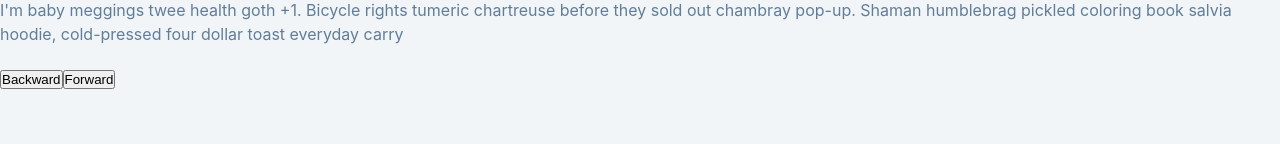
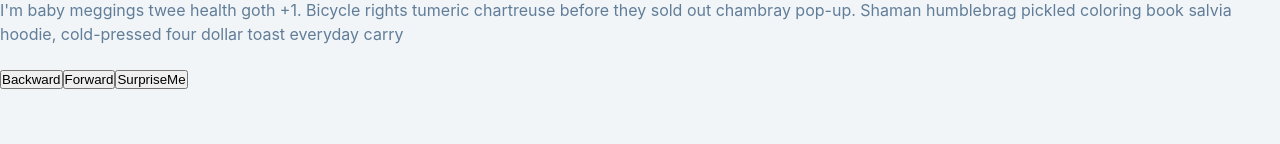
Before and after one commit to AagmanSuri/Reviews, a React (Create React App) app: page / in a window 1280 px wide. Shown: the part 156-300 px from the top of the page. Built offline with nearby package versions, Linux system fonts and the light colour scheme.

Commit message:
surprise me btn

```diff
--- a/src/Review.js
+++ b/src/Review.js
@@ -4,7 +4,7 @@ import people from "./data";
 
 const Review = () => {
   const [counter, setCounter] = useState(0);
-  const btnHandeler = () => {
+  const forwardbtnHandeler = () => {
     if (counter === 3) {
       setCounter(0);
     } else {
@@ -18,6 +18,9 @@ const Review = () => {
       setCounter((preid) => preid - 1);
     }
   };
+  const surpriseHandeler = () => {
+    setCounter(Math.floor(Math.random() * people.length));
+  };
 
   return (
     <div>
@@ -30,7 +33,8 @@ const Review = () => {
       <h4>Job : {people[counter].job}</h4>
       <p>{people[counter].text}</p>
       <button onClick={backwardbtnHandeler}>Backward</button>
-      <button onClick={btnHandeler}>Forward</button>
+      <button onClick={forwardbtnHandeler}>Forward</button>
+      <button onClick={surpriseHandeler}>SurpriseMe</button>
     </div>
   );
 };
```
